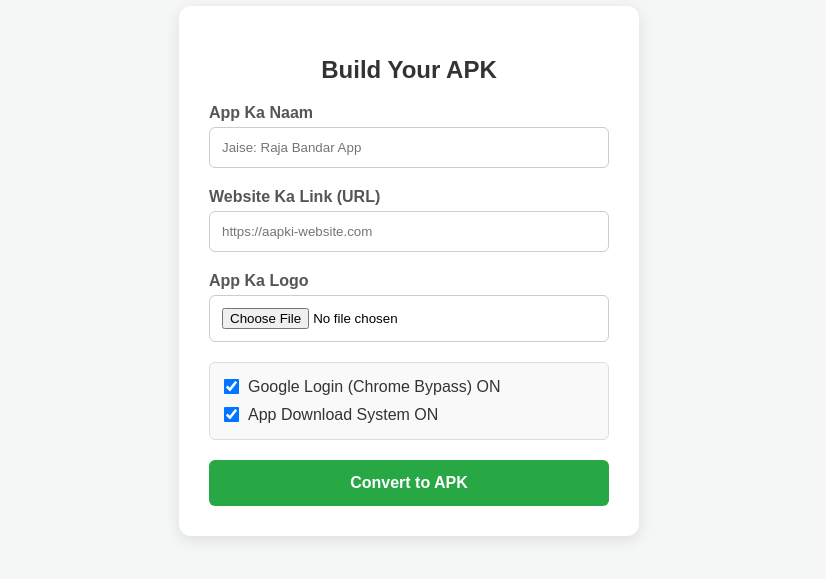
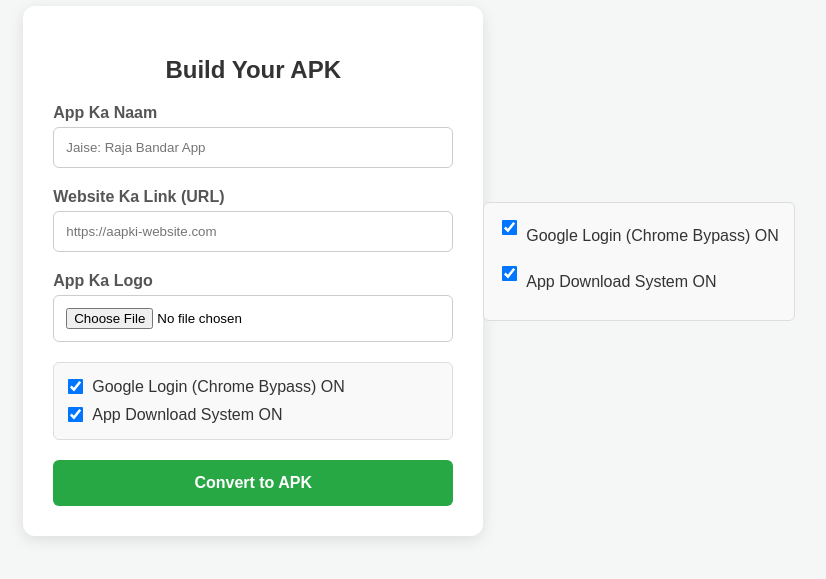
Before and after one commit to chandchand1514-blip/My-App-Builder, a website: page index.html in a window 1280 px wide. Shown: the part 129-708 px from the top of the page, without its empty margins (231-1057 px from the left). Drawn offline with Linux system fonts and the light colour scheme.

Commit message:
Update index.html

```diff
--- a/index.html
+++ b/index.html
@@ -104,3 +104,14 @@
 
 </body>
 </html>
+<!-- Naye ON/OFF Switches -->
+<div style="margin-bottom: 20px; background: #f9f9f9; padding: 15px; border-radius: 6px; border: 1px solid #ddd;">
+    <label style="display: flex; align-items: center; margin-bottom: 10px; font-weight: normal; color: #333;">
+        <input type="checkbox" name="enableChromeLogin" value="true" checked style="width: auto; margin-right: 10px; transform: scale(1.2);">
+        Google Login (Chrome Bypass) ON
+    </label>
+    <label style="display: flex; align-items: center; font-weight: normal; color: #333;">
+        <input type="checkbox" name="enableDownload" value="true" checked style="width: auto; margin-right: 10px; transform: scale(1.2);">
+        App Download System ON
+    </label>
+</div>
```
